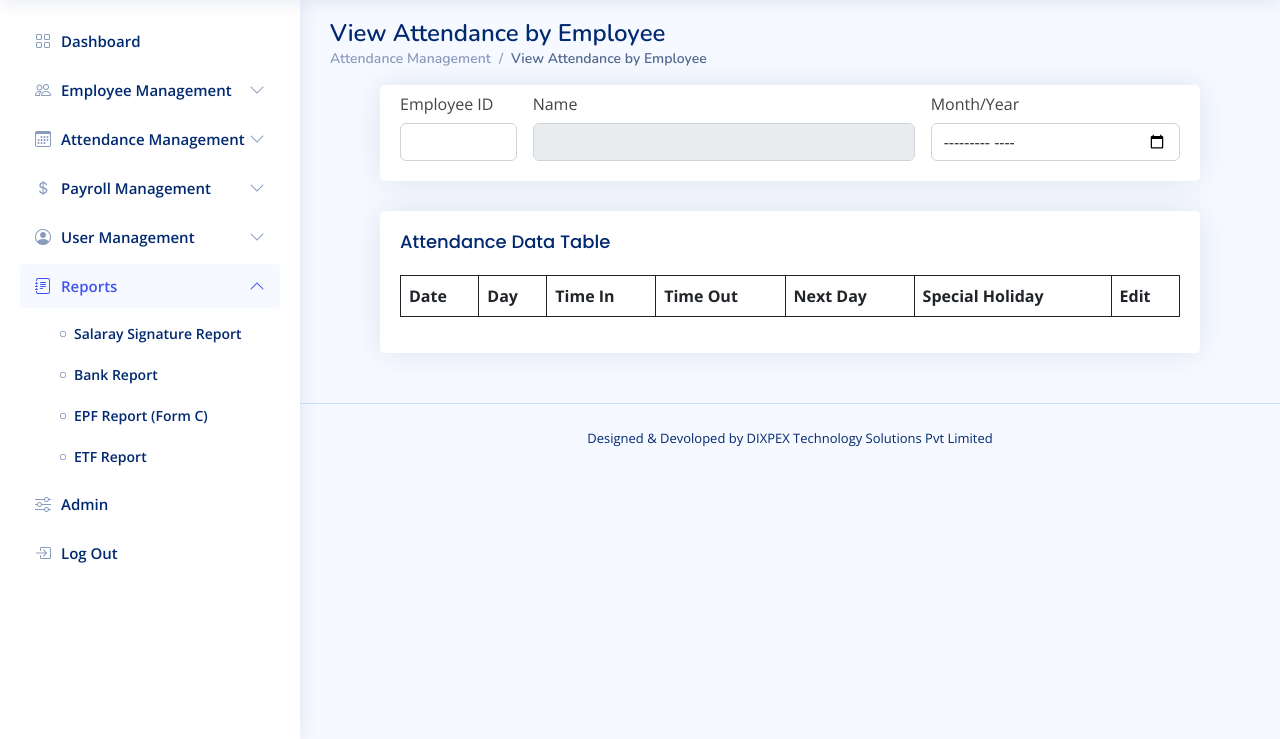
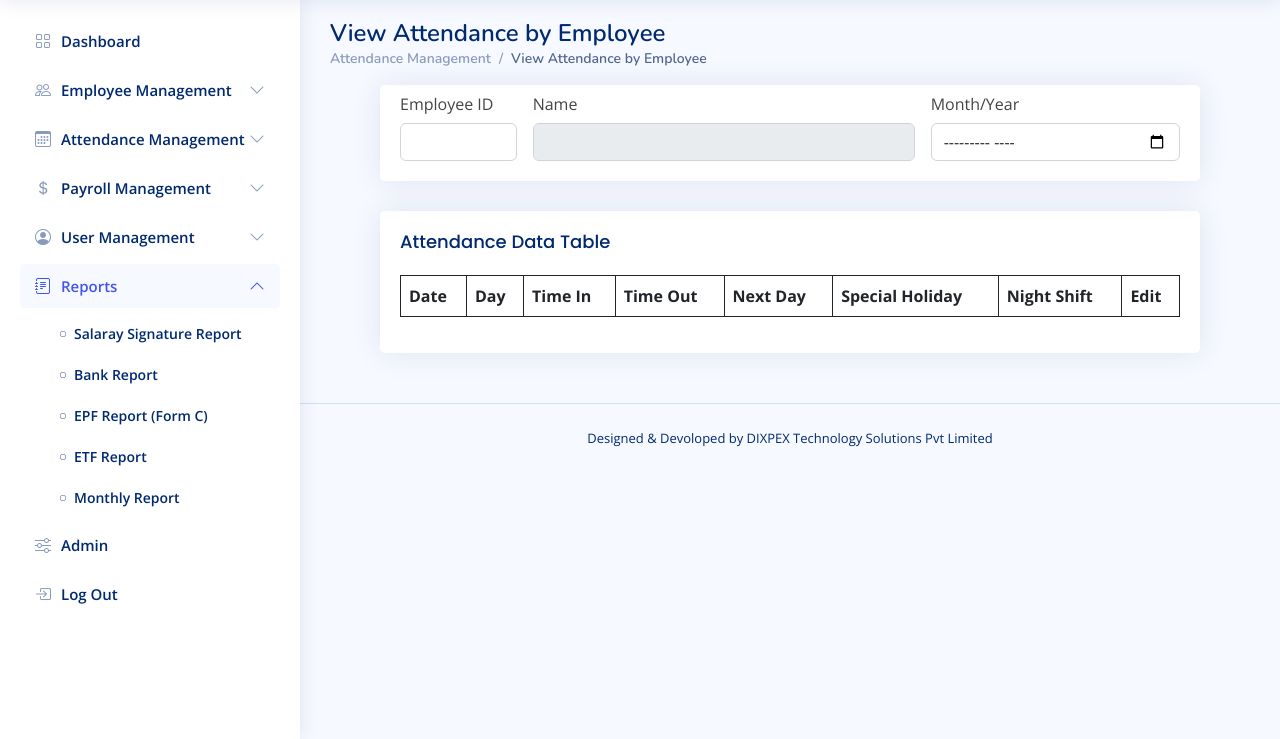
Before and after one commit to hchamikadilshan/ceylon_marine_payroll, a Django app: page /attendance/view_attendance_by_employee in a window 1280 px wide, after a click on "Reports". Shown: the part 61-800 px from the top of the page. Run offline with Django 4.2, Linux system fonts and the light colour scheme; a user stored in the database is signed in; lists and menus that the app fills with data are empty; some libraries are stand-ins or nearby versions.

Commit message:
night shift

```diff
--- a/hrms/accounts/templates/base.html
+++ b/hrms/accounts/templates/base.html
@@ -238,6 +238,11 @@
               <i class="bi bi-circle"></i><span>ETF Report</span>
             </a>
           </li>
+          <li>
+            <a href="{% url 'salary_signature_report' %}">
+              <i class="bi bi-circle"></i><span>Monthly Report</span>
+            </a>
+          </li>
         </ul>
       </li><!-- End Reports Nav -->
 
--- a/hrms/attendance/templates/mark_attendance.html
+++ b/hrms/attendance/templates/mark_attendance.html
@@ -449,7 +449,7 @@
                                 $('<div class="alert alert-danger alert-dismissible fade show formss" role="alert"><strong>Duplicate Attendance!</strong> You can only mark 1 attendance for an employee per day.<button type="button" class="btn-close" data-bs-dismiss="alert" aria-label="Close"></button></div>').insertAfter("#pagetitle")
                             }else{
                                 $("#messeges_container").empty()
-                                $("#messeges_container").append('<div class="alert alert-success alert-dismissible fade show formss" role="alert"><strong>Attendance Marked!</strong>Employee -'+ emp_name +'<button type="button" class="btn-close" data-bs-dismiss="alert" aria-label="Close"></button></div>')
+                                $("#messeges_container").append('<div class="alert alert-success alert-dismissible fade show formss" role="alert"><strong>Attendance Marked! </strong>Employee -'+ emp_name +'<button type="button" class="btn-close" data-bs-dismiss="alert" aria-label="Close"></button></div>')
                                 $("#attendance_data_table").append('<tr><td>' + emp_id + '</td ><td>' + emp_name + '</td><td>' + date + '</td><td>' + day + '</td><td>' + time_in + '</td><td>' + time_out + '</td><td>' + next_day_value + '</td><td>' + special_holiday_value + '</td><td>' + night_shift_value + '</td><td><button class="btn btn-primary" data-id="' + emp_id + '"data-bs-toggle="modal" data-bs-target="#edit_attendance_data_model" data-empID="' + emp_id + '" data-empName="' + emp_name + '" data-date="' + date + '" data-day="' + day + '" data-timeIn="' + time_in + '" data-timeOut="' + time_out + '"  data-nextDay="' + next_day + '" data-specialHoliday="' + special_holiday + '" data-nightShift="' + night_shift + '">Edit</button></td></tr> ')
                             }
                         }
@@ -463,7 +463,7 @@
 
                     document.getElementById("attendance_emp_id").focus();
                     document.getElementById("attendance_next_day").checked = false
-                    document.getElementById("attendance_night_shift").checked = true
+                    document.getElementById("attendance_night_shift").checked = false
                 }
             }
 
--- a/hrms/attendance/templates/view_attendance_by_employee.html
+++ b/hrms/attendance/templates/view_attendance_by_employee.html
@@ -52,18 +52,25 @@
                                 <label for="inputAddress" class="form-label">Time Out</label>
                                 <input type="text" class="form-control" id="edit_attendance_time_out" name="edit_attendance_time_out">
                             </div>
-                            <div class="col-md-6">
+                            <div class="col-md-4">
                                 <legend class="col-form-label">Next Day</legend>
                                 <div class="form-check">
                                     <input class="form-check-input" type="checkbox" id="edit_attendance_next_day" value="1"
                                         name="edit_attendance_next_day">
                                 </div>
                             </div>
-                            <div class="col-md-6">
+                            <div class="col-md-4">
                                 <legend class="col-form-label">Special Holiday</legend>
                                 <div class="form-check">
                                     <input class="form-check-input" type="checkbox" id="edit_attendance_special_holiday" value="1"
                                         name="edit_attendance_special_holiday">
+                                </div>
+                            </div>
+                            <div class="col-md-4">
+                                <legend class="col-form-label">Night Shift</legend>
+                                <div class="form-check">
+                                    <input class="form-check-input" type="checkbox" id="edit_attendance_night_shift" value="1"
+                                        name="edit_attendance_night_shift">
                                 </div>
                             </div>
                         </form><!-- Vertical Form -->
@@ -125,6 +132,7 @@
                     <th scope="col">Time Out</th>
                     <th scope="col">Next Day</th>
                     <th scope="col">Special Holiday</th>
+                    <th scope="col">Night Shift</th>
                     <th scope="col">Edit</th>
                 </tr>
             </thead>
@@ -195,6 +203,7 @@
             var day = button.data('day')
             var next_day = button.data('nextday')
             var special_holiday = button.data('specialholiday')
+            var night_shift = button.data('nightshift')
             var time_in = button.data('timein')
             var time_out = button.data('timeout')
             var modal = $(this)
@@ -207,6 +216,7 @@
             modal.find('#edit_attendance_time_out').val(time_out)
             modal.find('#edit_attendance_next_day').prop('checked', next_day)
             modal.find('#edit_attendance_special_holiday').prop('checked', special_holiday)
+            modal.find('#edit_attendance_night_shift').prop('checked', night_shift)
         })
 
 
@@ -237,7 +247,12 @@
                     }else{
                         next_day = "No"
                     }
-                    $("#attendance_data_table").append('<tr><td>' + response['attendance_list'][i]['date'] + '</td><td>' + response['attendance_list'][i]['day'] + '</td><td>' + response['attendance_list'][i]['in_time'] + '</td><td>' + response['attendance_list'][i]['out_time'] + '</td><td>' + next_day + '</td><td>' + special_holiday + '</td><td><button class="btn btn-primary" data-id="' + attendance_view_emp_id + '"data-bs-toggle="modal" data-bs-target="#edit_attendance_data_model" data-empID="' + attendance_view_emp_id + '" data-empName="' + attendance_view_emp_name + '" data-date="' + response['attendance_list'][i]['date'] + '" data-day="' + response['attendance_list'][i]['day'] + '" data-timeIn="' + response['attendance_list'][i]['in_time'] + '" data-timeOut="' + response['attendance_list'][i]['out_time'] + '"  data-nextDay="' + response['attendance_list'][i]['next_day'] + '" data-specialHoliday="' + response['attendance_list'][i]['special_holiday'] + '">Edit</button></td></tr> ')
+                    if (response['attendance_list'][i]['night_shift'] == true){
+                        night_shift = "Yes"
+                    }else{
+                        night_shift = "No"
+                    }
+                    $("#attendance_data_table").append('<tr><td>' + response['attendance_list'][i]['date'] + '</td><td>' + response['attendance_list'][i]['day'] + '</td><td>' + response['attendance_list'][i]['in_time'] + '</td><td>' + response['attendance_list'][i]['out_time'] + '</td><td>' + next_day + '</td><td>' + special_holiday + '</td><td>' + night_shift + '</td><td><button class="btn btn-primary" data-id="' + attendance_view_emp_id + '"data-bs-toggle="modal" data-bs-target="#edit_attendance_data_model" data-empID="' + attendance_view_emp_id + '" data-empName="' + attendance_view_emp_name + '" data-date="' + response['attendance_list'][i]['date'] + '" data-day="' + response['attendance_list'][i]['day'] + '" data-timeIn="' + response['attendance_list'][i]['in_time'] + '" data-timeOut="' + response['attendance_list'][i]['out_time'] + '"  data-nextDay="' + response['attendance_list'][i]['next_day'] + '" data-specialHoliday="' + response['attendance_list'][i]['special_holiday'] + '"data-nightShift="' + response['attendance_list'][i]['night_shift'] + '">Edit</button></td></tr> ')
                     i++
                 }
             }
@@ -269,6 +284,7 @@
         var day = document.getElementById("edit_attendance_day").value;
         var next_day = document.getElementById("edit_attendance_next_day").checked;
         var special_holiday = document.getElementById("edit_attendance_special_holiday").checked;
+        var night_shift = document.getElementById("edit_attendance_night_shift").checked;
         var time_in = document.getElementById("edit_attendance_time_in").value;
         var time_out =  document.getElementById("edit_attendance_time_out").value;
 
@@ -284,6 +300,7 @@
                 special_holiday: special_holiday,
                 time_in: time_in,
                 time_out: time_out,
+                night_shift:night_shift,
                 csrfmiddlewaretoken: $('input[name=csrfmiddlewaretoken]').val(),
             },
             success: function (response) {
--- a/hrms/payroll/templates/payslips.html
+++ b/hrms/payroll/templates/payslips.html
@@ -351,8 +351,6 @@
                     $("#messeges_container").append('<div class="alert alert-danger alert-dismissible fade show formss" role="alert"><strong>No Attendance Salary Details </strong>You need to enter Salaray Details to calculate Employee Salary<button type="button" class="btn-close" data-bs-dismiss="alert" aria-label="Close"></button></div>')
                 }
                 $("#attendance_data_table").empty()
-                console.log(response['total_working_hours'])
-                console.log(response['total_ot_hours'])
                 var i = 0;
                 while (i < response['attendance_list'].length) {
                     $("#attendance_data_table").append('<tr><td>' + response['attendance_list'][i]['date'] + '</td ><td>' + response['attendance_list'][i]['day'] + '</td><td>' + response['attendance_list'][i]['in_time'] + '</td><td>' + response['attendance_list'][i]['out_time'] + '</td><td>' + response['attendance_list'][i]['working_hours'] + '</td><td>' + response['attendance_list'][i]['ot_hours'] + '</td>')
```
Also changed, not shown: hrms/attendance/templates/view_attendance_by_date.html (+16 -3 lines), hrms/hrms/settings.py (+15 -15 lines), hrms/payroll/views.py (+29 -18 lines).
